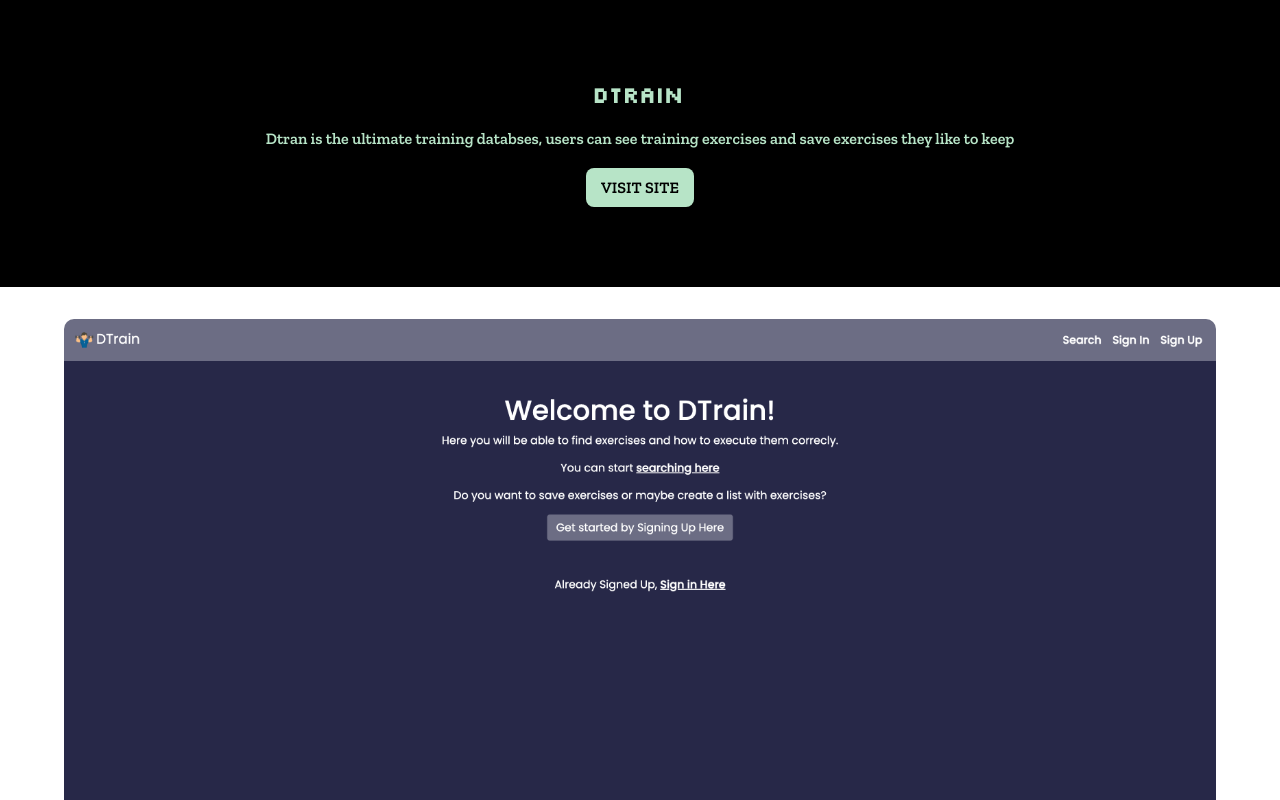
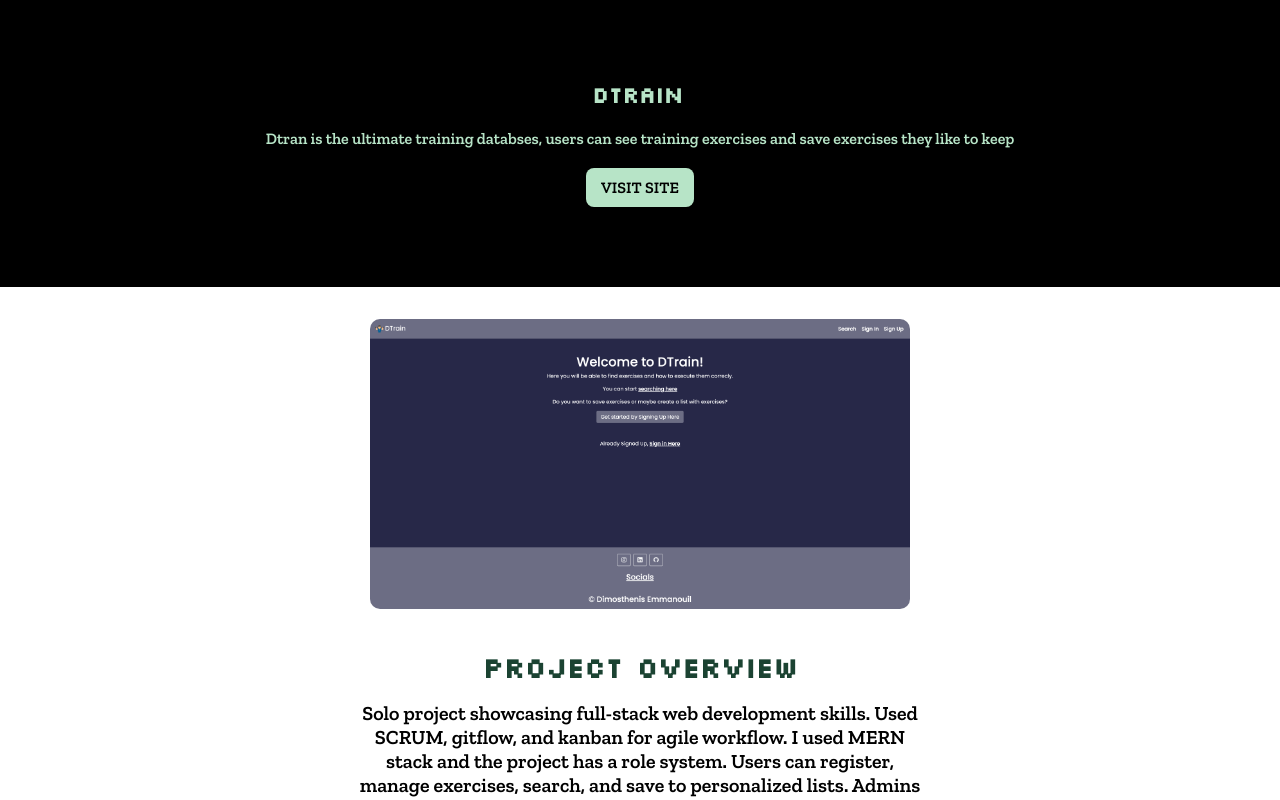
Before and after one commit to Albatraoz12/Portfolio, a React (Vite) app: page /project/Dtrain in a window 1280 px wide. Shown: the top 800 px of the page. Built offline with nearby package versions, Linux system fonts and the light colour scheme.

Commit message:
make project page responsive and add hover state

```diff
--- a/src/components/projectId/projectId.scss
+++ b/src/components/projectId/projectId.scss
@@ -80,3 +80,33 @@
     margin: 2rem auto;
   }
 }
+
+@include tablet {
+  .project-owerview,
+  .tools-section {
+    width: 600px;
+  }
+}
+
+@include desktop {
+  .links {
+    .btn {
+      transition: background-color 0.3s ease;
+
+      &:hover {
+        animation: weaveAnimation 0.5s forwards;
+      }
+    }
+  }
+}
+
+@keyframes weaveAnimation {
+  0% {
+    background-position: 100% 0;
+  }
+  100% {
+    background-position: 0 0;
+    background-color: $header-secondary;
+    color: white;
+  }
+}
```
